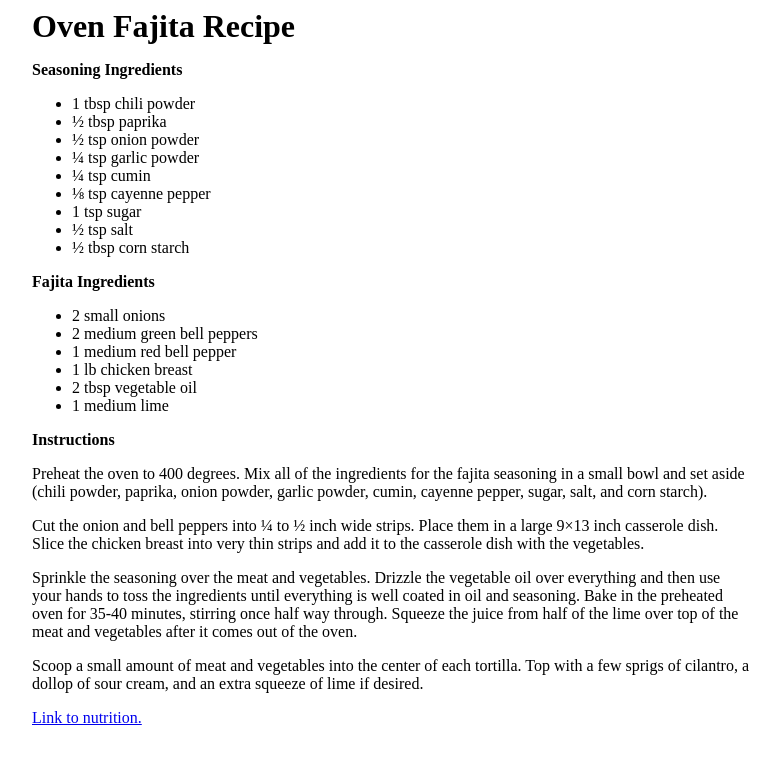
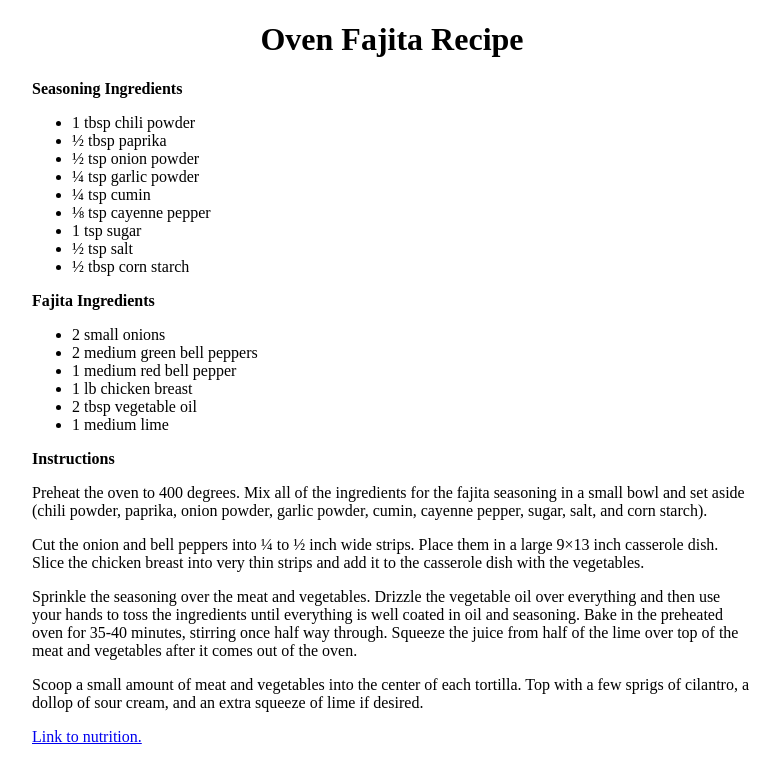
Before and after one commit to adamhammes/old-site, a Jekyll site: the page built from _posts/2015-01-07-oven-baked-fajitas.md, in a window 1280 px wide. Shown: the top 783 px of the page, without its empty margins (248-1027 px from the left). Built offline with Jekyll 4.4.1, drawn with Linux system fonts in a browser that asks for light colours.

Commit message:
Use text-align instead of margin to center

```diff
--- a/assets/css/main.css
+++ b/assets/css/main.css
@@ -4,5 +4,5 @@
 }
 
 .entry h1 {
-    margin: auto;
+    text-align: center;
 }
```
